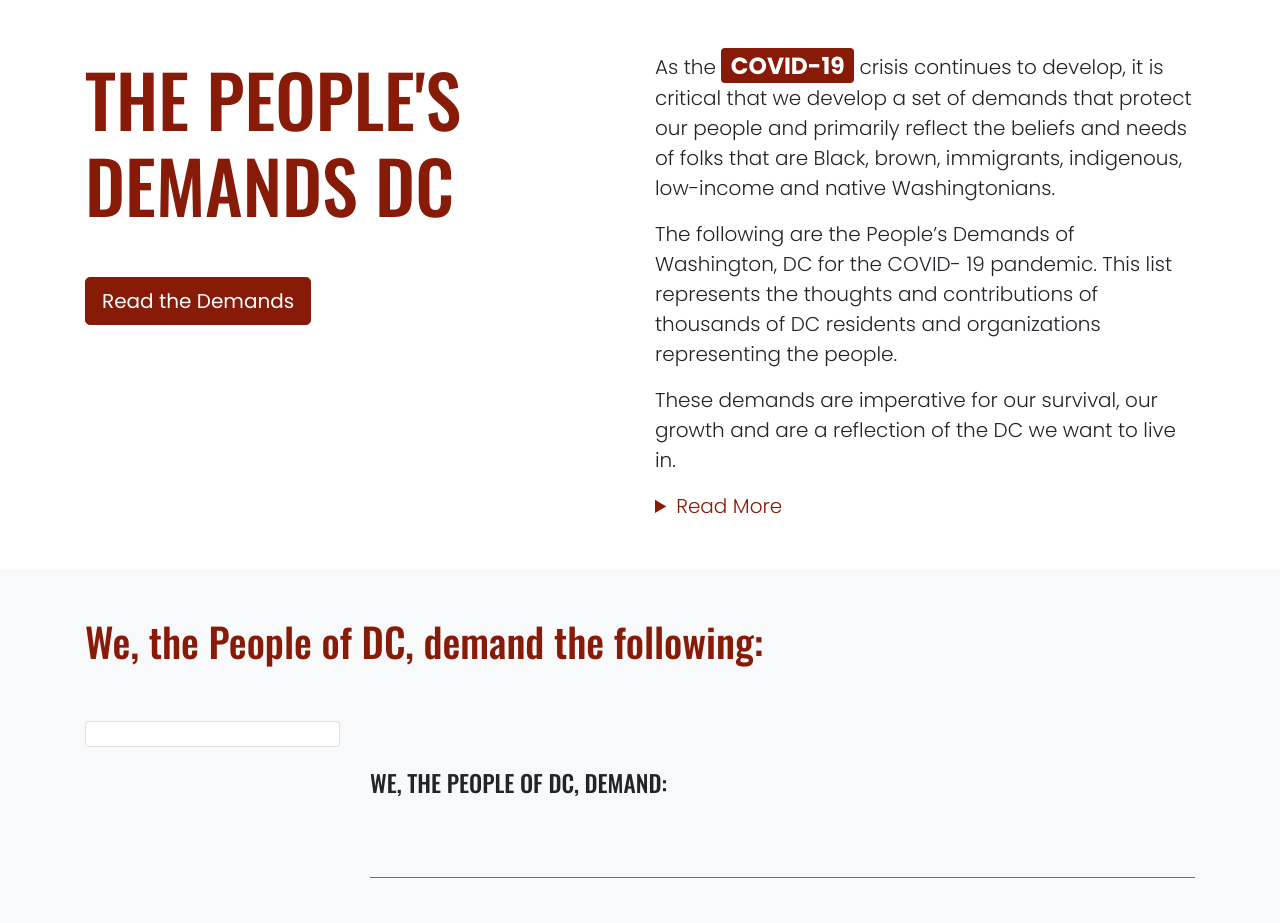
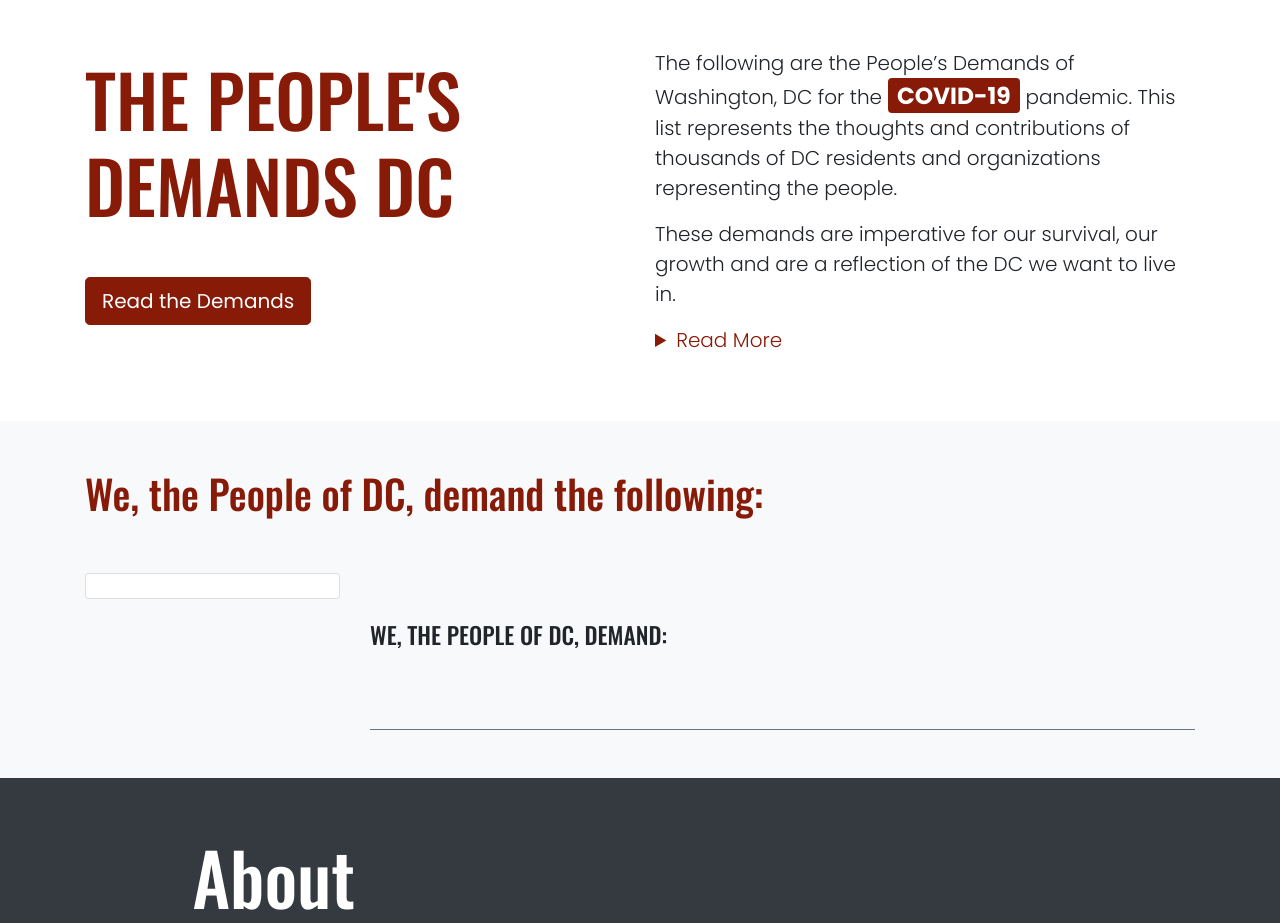
Before and after one commit to lomaxap/the-peoples-demands-dc, a website built with webpack: page src/views/index.html in a window 1280 px wide. Shown: the top 923 px of the page. Built offline with nearby package versions, Linux system fonts and the light colour scheme; some packages are replaced by stand-ins of ours; what stickyfilljs would draw is missing.

Commit message:
text edit

```diff
--- a/src/views/index.html
+++ b/src/views/index.html
@@ -10,17 +10,10 @@
     </div>
     <div id="intro" class="col-lg-6 lead">
       <p>
-        As the
-        <span class="badge badge-primary text-size-lg">COVID-19</span> crisis
-        continues to develop, it is critical that we develop a set of demands
-        that protect our people and primarily reflect the beliefs and needs of
-        folks that are Black, brown, immigrants, indigenous, low-income and
-        native Washingtonians.
-      </p>
-      <p>
-        The following are the People’s Demands of Washington, DC for the COVID-
-        19 pandemic. This list represents the thoughts and contributions of
-        thousands of DC residents and organizations representing the people.
+        The following are the People’s Demands of Washington, DC for the
+        <span class="badge badge-primary text-size-lg">COVID-19</span> pandemic.
+        This list represents the thoughts and contributions of thousands of DC
+        residents and organizations representing the people.
       </p>
       <p>
         These demands are imperative for our survival, our growth and are a
```
